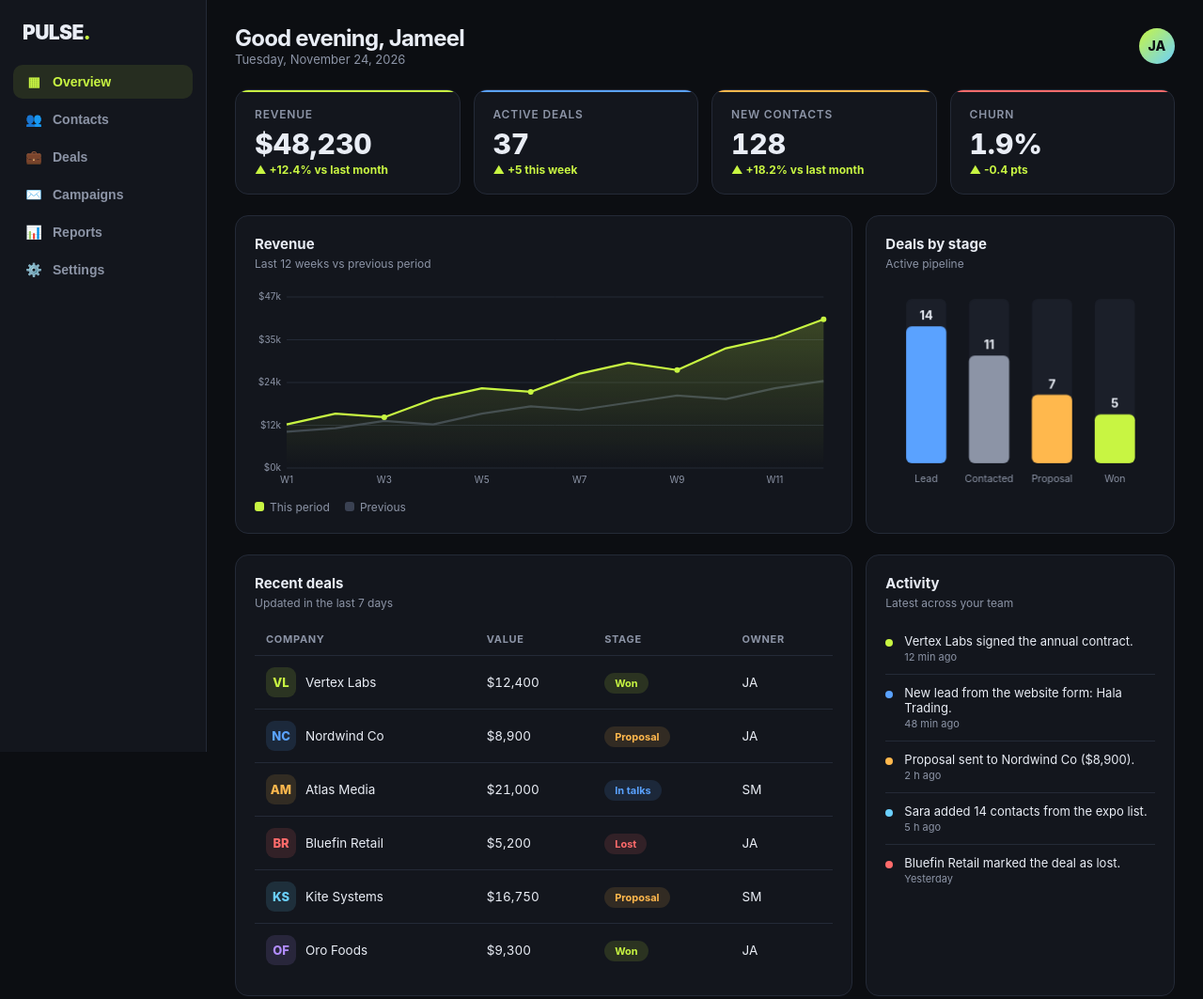
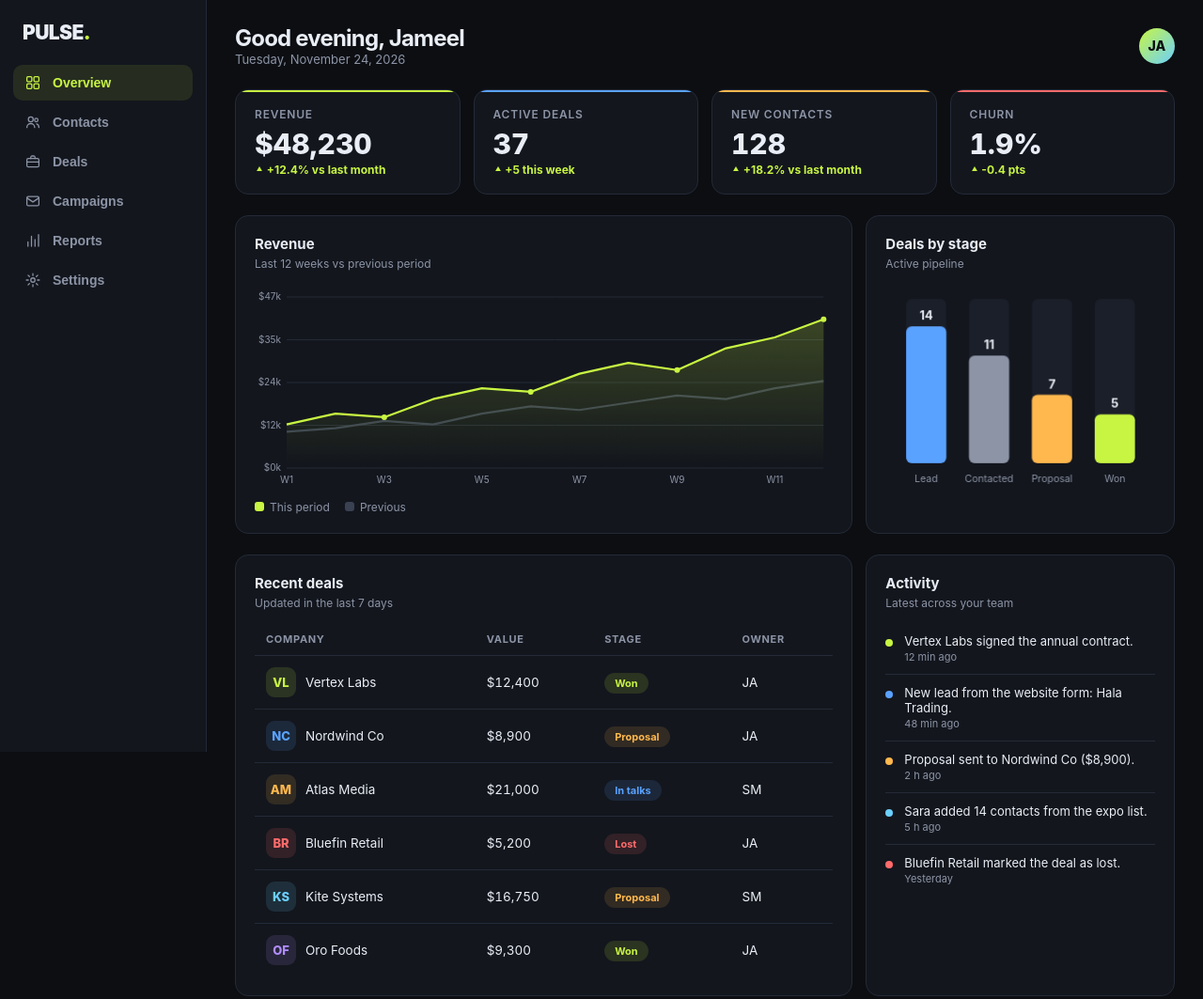
Before and after one commit to jalidev/crm-dashboard, a plain HTML site: page index.html in a window 1280 px wide. Shown: the whole page at 94% size. Drawn offline with Linux system fonts and the light colour scheme.

Commit message:
Replace emoji/glyph icons with inline SVG; settle counters reliably

```diff
--- a/index.html
+++ b/index.html
@@ -14,7 +14,7 @@
   .navlink{display:flex;align-items:center;gap:10px;padding:10px 12px;border-radius:10px;color:var(--dim);text-decoration:none;font-size:14px;font-weight:600;transition:.15s;border:none;background:none;cursor:pointer;text-align:left;width:100%}
   .navlink:hover{color:var(--txt);background:var(--panel2)}
   .navlink.active{background:rgba(200,245,66,.1);color:var(--lime)}
-  .navlink .ico{width:20px;text-align:center}
+  .navlink .ico{width:20px;text-align:center;display:flex}.navlink .ico svg{width:18px;height:18px}
   main{flex:1;padding:26px 30px;min-width:0}
   .topbar{display:flex;align-items:center;gap:14px;margin-bottom:24px;flex-wrap:wrap}
   .topbar h1{font-size:24px;letter-spacing:-.8px}
@@ -63,16 +63,16 @@
 <body>
 <aside id="side">
   <div class="logo">PULSE<span>.</span></div>
-  <button class="navlink active"><span class="ico">▦</span>Overview</button>
-  <button class="navlink"><span class="ico">👥</span>Contacts</button>
-  <button class="navlink"><span class="ico">💼</span>Deals</button>
-  <button class="navlink"><span class="ico">✉️</span>Campaigns</button>
-  <button class="navlink"><span class="ico">📊</span>Reports</button>
-  <button class="navlink"><span class="ico">⚙️</span>Settings</button>
+  <button class="navlink active"><span class="ico"><svg viewBox="0 0 24 24" fill="none" stroke="currentColor" stroke-width="1.7" stroke-linecap="round" stroke-linejoin="round"><rect x="3.5" y="3.5" width="7" height="7" rx="1.5"/><rect x="13.5" y="3.5" width="7" height="7" rx="1.5"/><rect x="3.5" y="13.5" width="7" height="7" rx="1.5"/><rect x="13.5" y="13.5" width="7" height="7" rx="1.5"/></svg></span>Overview</button>
+  <button class="navlink"><span class="ico"><svg viewBox="0 0 24 24" fill="none" stroke="currentColor" stroke-width="1.7" stroke-linecap="round" stroke-linejoin="round"><circle cx="9" cy="8" r="3.4"/><path d="M3.5 19.5c0-3.2 2.5-5.5 5.5-5.5s5.5 2.3 5.5 5.5"/><circle cx="16.8" cy="9" r="2.4"/><path d="M17.3 14.4c2.1.6 3.2 2.4 3.2 5.1"/></svg></span>Contacts</button>
+  <button class="navlink"><span class="ico"><svg viewBox="0 0 24 24" fill="none" stroke="currentColor" stroke-width="1.7" stroke-linecap="round" stroke-linejoin="round"><rect x="3.5" y="7.5" width="17" height="12" rx="2"/><path d="M9 7.5V5.8A1.8 1.8 0 0 1 10.8 4h2.4A1.8 1.8 0 0 1 15 5.8v1.7M3.5 12.5h17"/></svg></span>Deals</button>
+  <button class="navlink"><span class="ico"><svg viewBox="0 0 24 24" fill="none" stroke="currentColor" stroke-width="1.7" stroke-linecap="round" stroke-linejoin="round"><rect x="3.5" y="5.5" width="17" height="13" rx="2"/><path d="M3.5 7.5l8.5 5.7 8.5-5.7"/></svg></span>Campaigns</button>
+  <button class="navlink"><span class="ico"><svg viewBox="0 0 24 24" fill="none" stroke="currentColor" stroke-width="1.7" stroke-linecap="round" stroke-linejoin="round"><path d="M5 20v-6M10 20V6M15 20v-9.5M20 20V3.5"/></svg></span>Reports</button>
+  <button class="navlink"><span class="ico"><svg viewBox="0 0 24 24" fill="none" stroke="currentColor" stroke-width="1.7" stroke-linecap="round" stroke-linejoin="round"><circle cx="12" cy="12" r="3"/><path d="M12 2.8v2.7M12 18.5v2.7M2.8 12h2.7M18.5 12h2.7M5.2 5.2l1.9 1.9M16.9 16.9l1.9 1.9M18.8 5.2l-1.9 1.9M7.1 16.9l-1.9 1.9"/></svg></span>Settings</button>
 </aside>
 <main>
   <div class="topbar">
-    <button class="burger" onclick="document.getElementById('side').classList.toggle('open')">☰</button>
+    <button class="burger" onclick="document.getElementById('side').classList.toggle('open')"><svg viewBox="0 0 24 24" width="16" height="16" fill="none" stroke="currentColor" stroke-width="2" stroke-linecap="round"><path d="M4 7h16M4 12h16M4 17h16"/></svg></button>
     <div><h1>Good evening, Jameel</h1><div class="date" id="today"></div></div>
     <div class="avatar">JA</div>
   </div>
@@ -118,15 +118,15 @@ const STATS=[
 ];
 function renderStats(){$("stats").innerHTML=STATS.map((s,i)=>`<div class="stat" style="--accent:${s.accent}">
  <div class="k">${s.k}</div><div class="v" data-i="${i}">0</div>
- <div class="d ${s.up?'up':'down'}">${s.up?'▲':'▼'} ${s.d}</div></div>`).join("")}
+ <div class="d ${s.up?'up':'down'}"><svg viewBox="0 0 24 24" style="width:10px;height:10px;vertical-align:0" fill="currentColor"><path d="${s.up?'M12 5l7 12H5z':'M12 19L5 7h14z'}"/></svg> ${s.d}</div></div>`).join("")}
 function animateStats(){document.querySelectorAll(".stat .v").forEach(el=>{
- const s=STATS[+el.dataset.i];const target=s.v;const t0=performance.now();
+ const s=STATS[+el.dataset.i];const target=s.v;const t0=performance.now();let done=false;
  const fmt=cur=>(s.money?"$":"")+(s.suffix?cur.toFixed(1):Math.round(cur).toLocaleString())+(s.suffix||"");
- function step(t){const p=Math.min(1,(t-t0)/900);const e=1-Math.pow(1-p,3);const cur=target*e;
+ function step(t){if(done)return;const p=Math.min(1,(t-t0)/900);const e=1-Math.pow(1-p,3);const cur=target*e;
   el.textContent=fmt(cur);
   if(p<1)requestAnimationFrame(step)}
  requestAnimationFrame(step);
- setTimeout(()=>{el.textContent=fmt(target)},1100)})}
+ setTimeout(()=>{done=true;el.textContent=fmt(target)},1100)})}
 
 function setupCanvas(c){const dpr=window.devicePixelRatio||1;const r=c.getBoundingClientRect();
  c.width=r.width*dpr;c.height=220*dpr;const ctx=c.getContext("2d");ctx.scale(dpr,dpr);return[ctx,r.width,220]}
```
